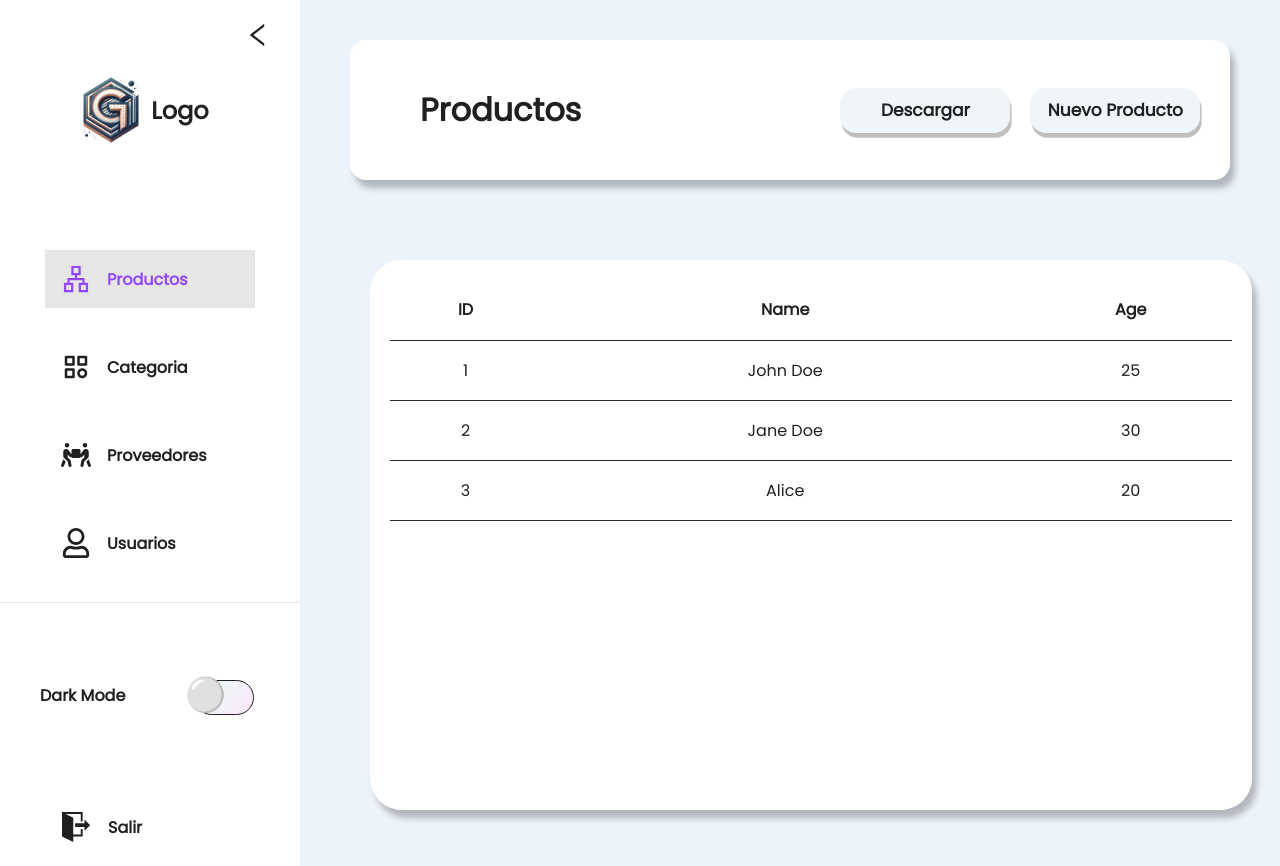
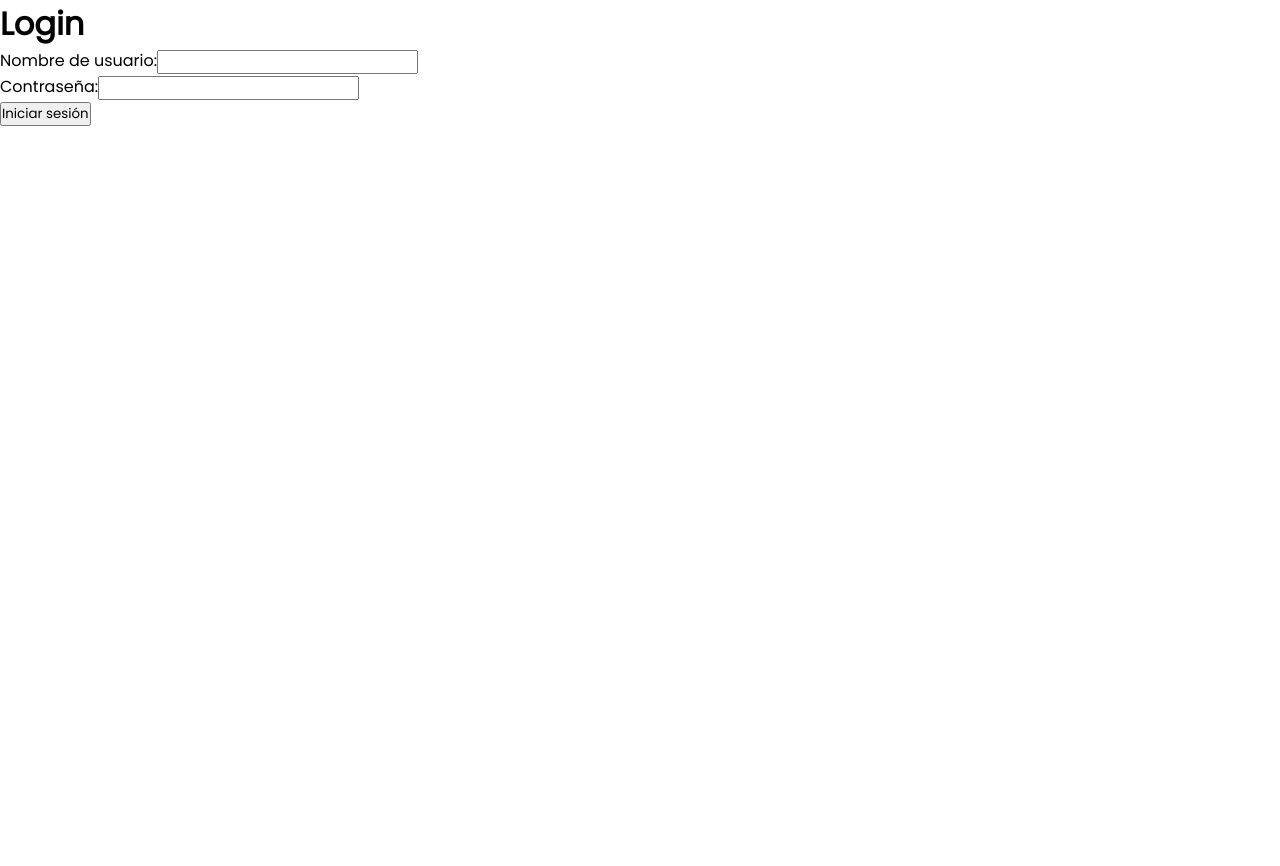
Before and after one commit to JudaCarrillo/backoffice-hub, a React (Vite) app in the folder app-management-system/: page / in a window 1280 px wide. After the commit the page ends 800 px from the top, so only its background shows below. Built offline with nearby package versions, Linux system fonts and the light colour scheme.

Commit message:
login chafa

```diff
--- a/app-management-system/src/App.jsx
+++ b/app-management-system/src/App.jsx
@@ -2,28 +2,47 @@ import { BrowserRouter } from "react-router-dom"
 import { MyRoutes } from "./routers/routes"
 import styled from "styled-components"
 import { Sidebar } from "./components/sidebar"
-import React, { useState } from "react"
+import React, { useEffect, useState } from "react"
 import { Dark, Light } from "./styles/theme"
 import {ThemeProvider} from 'styled-components'
+import { Login } from "./pages/login"
 
 export const ThemeContext = React.createContext(null);
+
 function App() {
+
   const [theme, setTheme] = useState("light");
-  const themeStyle=theme==="light" ? Light:Dark;
+  const themeStyle = theme === "light" ? Light : Dark;
 
-  const [sidebarOpen,setSidebarOpen] = useState(true);
+  const [sidebarOpen, setSidebarOpen] = useState(true);
+  const [isLoggedIn, setIsLoggedIn] = useState(false);
+
+  useEffect(() => {
+    const mediaQuery = window.matchMedia("(max-width: 1300px)");
+
+    const handleMediaChange = (e) => {
+      setSidebarOpen(!e.matches);
+    };
+
+    mediaQuery.addEventListener("change", handleMediaChange);
+
+    return () => mediaQuery.removeEventListener("change", handleMediaChange);
+  }, []);
+  const handleLoginSuccess = () => {
+    setIsLoggedIn(true);
+  };
   return (
     <>
     <ThemeContext.Provider value={{setTheme,theme}}>
       <ThemeProvider theme={themeStyle}>
         <BrowserRouter>
-          <Container className={sidebarOpen?"sidebarState active" : ""}>
-              <Sidebar sidebarOpen=
-              {sidebarOpen}
-              setSidebarOpen=
-              {setSidebarOpen}/>
-              <MyRoutes />
-          </Container>
+          {isLoggedIn ? (
+                <Container className={sidebarOpen ? "sidebarState active" : ""}>
+                  <Sidebar sidebarOpen={sidebarOpen} setSidebarOpen={setSidebarOpen} />
+                  <MyRoutes />
+                </Container>
+              ) : (<Login setIsLoggedIn={setIsLoggedIn} onLoginSuccess={handleLoginSuccess} />)
+          }
         </BrowserRouter>
       </ThemeProvider>
     </ThemeContext.Provider>
--- a/app-management-system/src/components/button.jsx
+++ b/app-management-system/src/components/button.jsx
@@ -1,8 +1,8 @@
-import styled from "styled-components"
+import styled from "styled-components";
 
-export function ButtonHead({name}) {
+export function ButtonHead({ name, buttonColor }) {
   return (
-        <Container>
+    <Container buttonColor={buttonColor}>
       <div className="button_head">
         {name}
       </div>
@@ -10,28 +10,30 @@ export function ButtonHead({name}) {
   );
 }
 
+ButtonHead.defaultProps = {
+  buttonColor: null,
+};
+
 const Container = styled.div`
   height: 45px;
   width: 170px;
-        .button_head{
+    .button_head {
         height: 100%;
         width: 100%;
         display: flex;
-            justify-content:center;
+        justify-content: center;
         align-items: center;
-            background: ${(props)=>props.theme.bgbtton};
+        background: ${(props) => props.buttonColor || props.theme.bgbtton}; // Usa buttonColor si está definido, de lo contrario usa el color del tema
         cursor: pointer;
         border: none;
-            border-radius:1rem;
+        border-radius: 1rem;
         font-size: 17px;
         font-weight: 800;
-            color: ${(props)=>props.theme.text};
-            box-shadow:.1rem .3rem #00000040;
+        color: ${(props) => props.theme.text};
+        box-shadow: 0.1rem 0.3rem #00000040;
     }
-        :hover{
-            background: ${(props)=>props.theme.gray700};
-            color: ${(props)=>props.theme.body};
+    :hover {
+        background: ${(props) => props.theme.gray700};
+        color: ${(props) => props.theme.body};
     }
-    }
-
 `;
--- a/app-management-system/src/components/cabecera.jsx
+++ b/app-management-system/src/components/cabecera.jsx
@@ -45,5 +45,7 @@ const Container = styled.div`
     .button_lado{
         display: flex;
         gap: 20px;
+
     }
+
 `;
--- a/app-management-system/src/components/sidebar.jsx
+++ b/app-management-system/src/components/sidebar.jsx
@@ -6,10 +6,12 @@ import { BiCategory } from "react-icons/bi";
 import { FaPeopleCarryBox } from "react-icons/fa6";
 import { FaRegUser } from "react-icons/fa";
 import { ImExit } from "react-icons/im";
-import { NavLink } from "react-router-dom";
+import { NavLink,useNavigate } from "react-router-dom";
 import { useContext } from "react";
 import { ThemeContext } from "../App";
+
 export function Sidebar({sidebarOpen,setSidebarOpen}) {
+
     const ModSidebarOpen=()=>{
         setSidebarOpen(!sidebarOpen)
     };
@@ -17,6 +19,12 @@ export function Sidebar({sidebarOpen,setSidebarOpen}) {
     const cambiarTheme = () =>{
         setTheme((theme)=>(theme===
         "light" ? "dark" : "light"));
+    };
+
+    const salir = () => {
+        // Aquí cambias el estado de inicio de sesión a false
+        // Suponiendo que tienes acceso a la función setIsLoggedIn en tu componente padre
+        setIsLoggedIn(false);
     };
     return (
         <Container isopen = {sidebarOpen} themeuse={theme}>
@@ -32,8 +40,8 @@ export function Sidebar({sidebarOpen,setSidebarOpen}) {
                 </h2>
             </div>
             {linksArray.map(({icon,label,to})=>(
-                <div className="LinkContainer" key="label">
-                    <NavLink to={to} className={({isActive})=>`Links${isActive?` active`:``}`}>
+                <div className="LinkContainer" key={label} >
+                    <NavLink to={to}  className={({isActive})=>`Links${isActive?` active`:``}`}>
                         <div className="LinkIcon">
                             {icon}
                         </div>
@@ -66,8 +74,8 @@ export function Sidebar({sidebarOpen,setSidebarOpen}) {
 
 
             {secundaryLinksArray.map(({icon,label,to})=>(
-                <div className="LinkContainer salirbutton" key="label">
-                    <NavLink to={to} className={({isActive})=>`Links${isActive?` active`:``}`}>
+                <div className="LinkContainer salirbutton" key={label}>
+                    <NavLink to={to} onClick={salir} className={({isActive})=>`Links${isActive?` active`:``}`}>
                         <div className="LinkIcon">
                             {icon}
                         </div>
@@ -117,7 +125,6 @@ const secundaryLinksArray = [
 
 // #REGION STYLED CONTAINER
     const Container = styled.div`
-
         color: ${(props)=>props.theme.text};
         background: ${(props)=>props.theme.bg};
         position: sticky;
@@ -300,7 +307,10 @@ const secundaryLinksArray = [
                         }
                     }
 
-                }
+               }
+        }
+        @media (max-width: 1300px) {
+            padding-top: ${({ isopen }) => (isopen ? `30%` : `100px`)};
         }
     `;
 // #ENDREGION
--- a/app-management-system/src/pages/categorias.jsx
+++ b/app-management-system/src/pages/categorias.jsx
@@ -4,40 +4,55 @@ import { ButtonHead } from "../components/button";
 import { Cuerpo } from "../components/cuerpo";
 import { useEffect, useState } from "react";
 
-
-
 export function Categoria() {
     const [cat, setCat] = useState ([])
+    const [columns, setColumns] = useState([]);
 
-    const cargartabla = async () => {
-        const baseurl = 'http://localhost:8000/api/'
-        const api = 'user'
-        const respuesta = await fetch('http://localhost:8000/')
-        const data =  await respuesta.json()
-        setCat(data)
-    }
     useEffect(() => {
-        cargartabla()
+        const cargartabla = async () => {
+            try {
+                const baseurl = 'http://localhost:8000/api/';
+                const api = 'user';
+                const respuesta = await fetch(`${baseurl}${api}`);
+                const { success, data: { items }, message } = await respuesta.json();
+                if (!success) {
+                    throw new Error(message);
+                }
+                const allKeys = items.reduce((keys, item) => {
+                    Object.keys(item).forEach(key => {
+                        if (!keys.includes(key)) {
+                            keys.push(key);
+                        }
+                    });
+                    return keys;
+                }, []);
 
-    },[])
-    const columns = [
-        { field: 'id', headerName: 'ID' },
-        { field: 'name', headerName: 'Name' },
-        { field: 'age', headerName: 'Age' },
-    ];
+                const newColumns = allKeys.map(key => ({
+                    title: key.charAt(0).toUpperCase() + key.slice(1),
+                    dataIndex: key,
+                    key: key,
+                }));
 
-    const data = cat ? [{ id: cat.id, name: cat.nombre, age: cat.años }] : []; // Manejar cat vacío
+                setColumns(newColumns);
+                setCat(items);
+            } catch (error) {
+                console.error('Error al cargar la tabla:', error);
+            }
+        };
+
+        cargartabla();
+    }, []);
 
     return (
         <Container>
             <Cabecera title={'Categoria'}>
-                <ButtonHead name={'Nueva categoria'}/>
+                <ButtonHead name={'Nueva categoria'} />
             </Cabecera>
-            <Cuerpo columns={columns} data={data}/>
+            <Cuerpo columns={columns} data={cat} />
         </Container>
     );
 }
 
 const Container = styled.div`
-height:100vh;
+    height:100vh;
 `;
--- a/app-management-system/src/pages/login.jsx
+++ b/app-management-system/src/pages/login.jsx
@@ -1,13 +1,54 @@
-import styled from "styled-components"
+import React, { useState } from "react";
+import styled from "styled-components";
 
-export function Login() {
-    return (
-        <Container>
-            <h1>Login</h1>
-        </Container>
-    );
+function Login({ onLoginSuccess  }) {
+  const [username, setUsername] = useState("");
+  const [password, setPassword] = useState("");
+
+  const handleLogin = () => {
+    // Aquí podrías realizar la validación de las credenciales
+    // Por ejemplo, puedes comparar las credenciales con credenciales predefinidas o hacer una solicitud a un servidor.
+    // Si las credenciales son válidas, puedes llamar a la función onLogin para iniciar sesión.
+    // Esto es solo un ejemplo de simulación de autenticación:
+    if (username === "aea" && password === "123") {
+        onLoginSuccess ();
+    } else {
+      alert("Credenciales incorrectas");
+    }
+  };
+
+  return (
+    <Container>
+      <h1>Login</h1>
+      <form>
+        <div>
+          <label htmlFor="username">Nombre de usuario:</label>
+          <input
+            type="text"
+            id="username"
+            value={username}
+            onChange={(e) => setUsername(e.target.value)}
+          />
+        </div>
+        <div>
+          <label htmlFor="password">Contraseña:</label>
+          <input
+            type="password"
+            id="password"
+            value={password}
+            onChange={(e) => setPassword(e.target.value)}
+          />
+        </div>
+        <button type="button" onClick={handleLogin}>
+          Iniciar sesión
+        </button>
+      </form>
+    </Container>
+  );
 }
 
 const Container = styled.div`
-height:100vh;
+  height: 100vh;
 `;
+
+export { Login };
--- a/app-management-system/src/pages/productos.jsx
+++ b/app-management-system/src/pages/productos.jsx
@@ -21,7 +21,7 @@ export function Productos() {
     return (
         <Container>
             <Cabecera title={'Productos'}>
-                <ButtonHead name={'Descargar'}/>
+                <ButtonHead name={'Descargar'} buttonColor="#969593"/>
                 <ButtonHead name={'Nuevo Producto'}/>
             </Cabecera>
             <Cuerpo columns={columns} data={data}/>
@@ -30,4 +30,5 @@ export function Productos() {
 }
 
 const Container = styled.div`
-height:100vh;`;
+height:100vh;
+`;
--- a/app-management-system/src/routers/routes.jsx
+++ b/app-management-system/src/routers/routes.jsx
@@ -1,17 +1,17 @@
 import {BrowserRouter,Routes,Route} from 'react-router-dom'
 import { Productos } from '../pages/productos';
 import { Categoria } from '../pages/categorias';
-import { Login } from '../pages/login';
+import {Login} from '../pages/login' ;
 import { Proveedores } from '../pages/proveedores';
 import { Usuarios } from '../pages/usuarios';
 export function MyRoutes() {
     return (
-            <Routes>
-                <Route path='/'  element ={<Productos/>} />
+        <Routes>
+                <Route exact path='/'  element ={<Productos/>}/>
                 <Route path='/categoria'  element ={<Categoria/>} />
-                <Route path='/login'  element ={<Login/>} />
+                <Route path='/login'  element = {<Login/>} />
                 <Route path='/proveedores'  element ={<Proveedores/>} />
                 <Route path='/usuarios'  element ={<Usuarios/>} />
-            </Routes>
+        </Routes>
     );
 }
```
Lines whose indentation alone changed are shown as unchanged.
